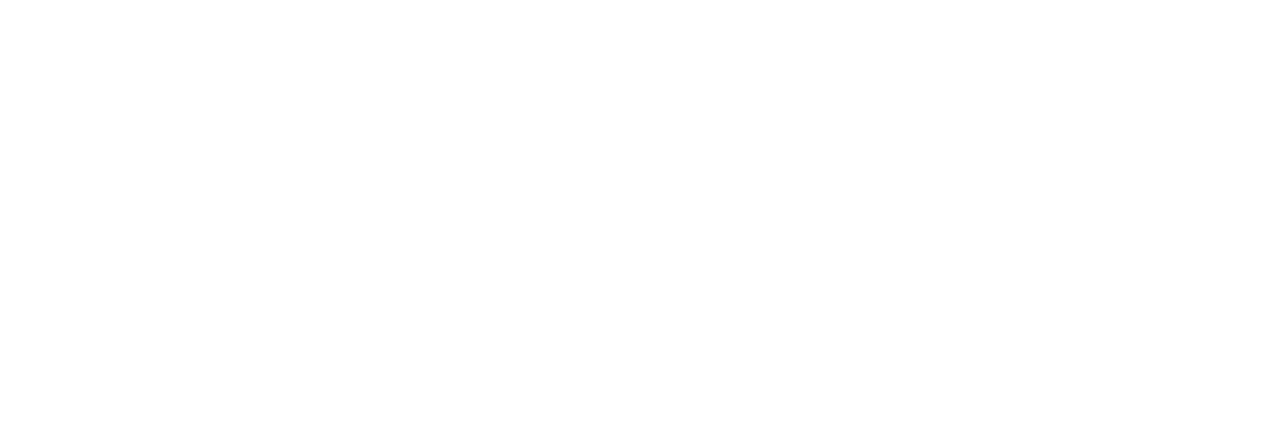
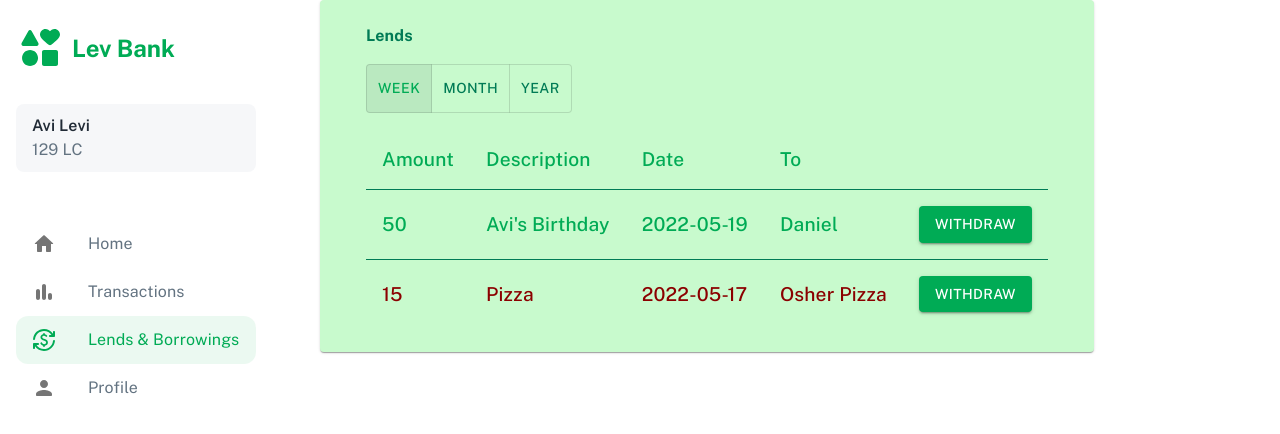
Before and after one commit to PCOffline/LevBank-frontend, a React (Create React App) app: page /lends-and-borrowings in a window 1280 px wide. Before the commit this address had no page. Shown: the top 434 px of the page. Built offline with nearby package versions, Linux system fonts and the light colour scheme.

Commit message:
feat: lend & borrow

```diff
--- /dev/null
+++ b/src/components/pages/LendingsAndBorrowings/index.js
@@ -0,0 +1,173 @@
+import {
+  ArrowDownwardRounded,
+  PersonPinCircleSharp,
+} from '@mui/icons-material';
+import { useState, useEffect, useRef } from 'react';
+import {
+  Box,
+  Typography,
+  Card,
+  MenuItem,
+  Select,
+  Divider,
+  Table,
+  TableRow,
+  TableBody,
+  Paper,
+  TableContainer,
+  TableCell,
+  Button,
+  TableHead,
+} from '@mui/material';
+import styled from '@emotion/styled';
+import ToggleButton from '@mui/material/ToggleButton';
+import ToggleButtonGroup from '@mui/material/ToggleButtonGroup';
+
+const Container = styled(Card)(({ theme }) => ({
+  backgroundColor: theme.palette.background.paper,
+  padding: '24px 46px',
+  width: 'fit-content',
+  display: 'flex',
+  flexDirection: 'column',
+  alignItems: 'flex-start',
+  height: 'fit-content',
+}));
+
+const Title = styled(Typography)(({ theme }) => ({
+  color: theme.palette.primary.dark,
+  fontWeight: 'bold',
+  fontSize: '1rem',
+}));
+
+const SubTitle = styled(Typography)(({ theme }) => ({
+  fontWeight: 'bold',
+  fontSize: '1.5rem',
+  color: theme.palette.primary.dark,
+  margin: '8px 0px 0px',
+}));
+
+const Text = styled(Typography)(({ theme }) => ({
+  fontSize: '1.2rem',
+  fontWeight: 500,
+  color: theme.palette.primary.main,
+}));
+
+const NegativeText = styled(Text)(({ theme }) => ({
+  color: 'darkred',
+}));
+
+const Transaction = styled(TableRow)(({ theme }) => ({
+  // display: 'flex',
+  // justifyContent: 'space-between',
+  // marginBottom: '12px',
+  // padding: '8px 16px 8px 0',
+  // width: '100%',
+  borderBottom: `1px solid ${theme.palette.primary.dark}`,
+  '&:last-child': { border: 0 },
+  '&:last-child td': { borderBottom: 0 },
+}));
+
+const RangeButtonGroup = styled(ToggleButtonGroup)(({ theme }) => ({
+  margin: '1rem 0',
+}));
+
+const RangeButton = styled(ToggleButton)(({ theme }) => ({
+  color: theme.palette.primary.dark,
+  '&.Mui-selected': {
+    color: theme.palette.primary.main,
+  },
+}));
+
+const StyledCell = styled(TableCell)(({ theme }) => ({
+  borderBottom: `1px solid ${theme.palette.primary.dark}`,
+  // borderRight: `1px solid ${theme.palette.primary.dark}`,
+  // '&:last-child': { borderRight: 0 },
+}));
+
+const getMinDateRange = (range) => {
+  const date = new Date();
+  date.setHours(0);
+  date.setMinutes(0);
+  date.setSeconds(0);
+  date.setMilliseconds(0);
+  if (range === 'week') date.setDate(date.getDate() - 7);
+  else if (range === 'month') date.setDate(date.getDate() - 30);
+  else if (range === 'year') date.setDate(date.getDate() - 365);
+
+  return date;
+};
+
+export default function UserInfo(props) {
+  const [range, setRange] = useState('week');
+
+  const handleRangeChange = (event, newRange) => {
+    if (newRange) setRange(newRange);
+  };
+
+  const renderTransaction = (transaction) => {
+    const TextType = transaction.to ? NegativeText : Text;
+
+    return (
+      <Transaction key={transaction.id}>
+        <StyledCell>
+          <TextType>
+            {transaction.amount} {props.currency}
+          </TextType>
+        </StyledCell>
+        <StyledCell>
+          <TextType>{transaction.description}</TextType>
+        </StyledCell>
+        <StyledCell>
+          <TextType>{transaction.date}</TextType>
+        </StyledCell>
+        <StyledCell>
+          <TextType>{transaction.to || transaction.from}</TextType>
+        </StyledCell>
+        <StyledCell>
+          <Button variant='contained'>Withdraw</Button>
+        </StyledCell>
+      </Transaction>
+    );
+  };
+
+  return (
+    <Container>
+      <Title>Lends</Title>
+      <RangeButtonGroup value={range} exclusive onChange={handleRangeChange}>
+        <RangeButton value='week'>Week</RangeButton>
+        <RangeButton value='month'>Month</RangeButton>
+        <RangeButton value='year'>Year</RangeButton>
+      </RangeButtonGroup>
+      <TableContainer>
+        <Table>
+          <TableHead>
+            <Transaction>
+              <StyledCell>
+                <Text>Amount</Text>
+              </StyledCell>
+              <StyledCell>
+                <Text>Description</Text>
+              </StyledCell>
+              <StyledCell>
+                <Text>Date</Text>
+              </StyledCell>
+              <StyledCell>
+                <Text>To</Text>
+              </StyledCell>
+              <StyledCell />
+            </Transaction>
+          </TableHead>
+          <TableBody>
+            {props.user.lends
+              .filter(
+                (lend) =>
+                  new Date(lend.date).getTime() >=
+                  getMinDateRange(range).getTime(),
+              )
+              .map((transaction) => renderTransaction(transaction))}
+          </TableBody>
+        </Table>
+      </TableContainer>
+    </Container>
+  );
+}
--- a/src/index.jsx
+++ b/src/index.jsx
@@ -7,9 +7,62 @@ import Profile from './components/pages/Home/Profile';
 import Home from './components/pages/Home';
 import SignUp from './components/pages/SignUp';
 import Login from './components/pages/Login';
+import LendingsAndBorrowings from './components/pages/LendingsAndBorrowings';
 import { createTheme, ThemeProvider } from '@mui/material';
 
-let user = { sum: 50, name: 'Avi' };
+const mockTransactions = [
+  {
+    id: 'a1b2',
+    amount: 50,
+    date: '2022-05-19',
+    description: "Avi's Birthday",
+    from: 'Daniel',
+  },
+  {
+    id: 'b1b2',
+    amount: 15,
+    date: '2022-05-17',
+    description: 'Pizza',
+    to: 'Osher Pizza',
+  },
+  {
+    id: 'c1c2',
+    amount: 22,
+    date: '2022-05-09',
+    description: 'Phone Bill',
+    to: 'Pelephone',
+  },
+  {
+    id: 'a1d2',
+    amount: 14,
+    date: '2022-04-01',
+    description: 'Refund',
+    from: 'AliExpress',
+  },
+  {
+    id: 'c1d2',
+    amount: 14,
+    date: '2022-03-15',
+    description: 'Coffe Cup',
+    to: 'AliExpress',
+  },
+  {
+    id: 'c1b2',
+    amount: 25,
+    date: '2022-03-11',
+    description: 'T-Shirt',
+    to: 'Delta',
+  },
+  {
+    id: 'd1a2',
+    amount: 11,
+    date: '2021-12-01',
+    description: "Daniel's Birthday",
+    to: 'Daniel',
+  },
+];
+
+let user = { balance: 50, name: 'Avi', lends: mockTransactions, borrowings: mockTransactions, transactions: mockTransactions };
 
 const theme = createTheme({
   palette: {
@@ -44,6 +97,7 @@ root.render(
           <Route path='/' element={<App />}>
             <Route index element={<Home user={user} />} />
             <Route path='transactions' element={<p>Hi</p>}  />
+            <Route path='lends-and-borrowings' element={<LendingsAndBorrowings user={user} />} />
             <Route path='profile' element={<Profile />} />
           </Route>
         </Routes>
```
